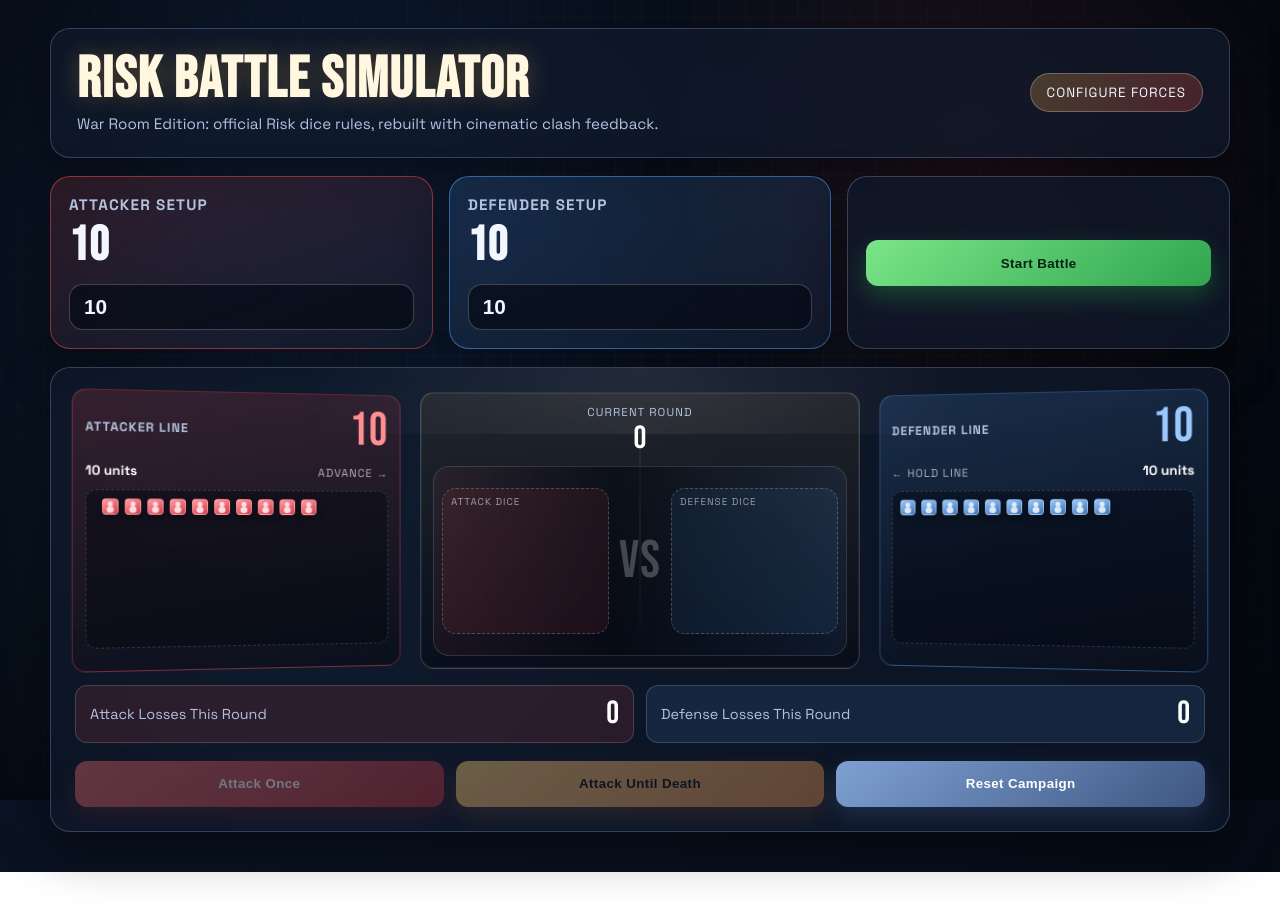
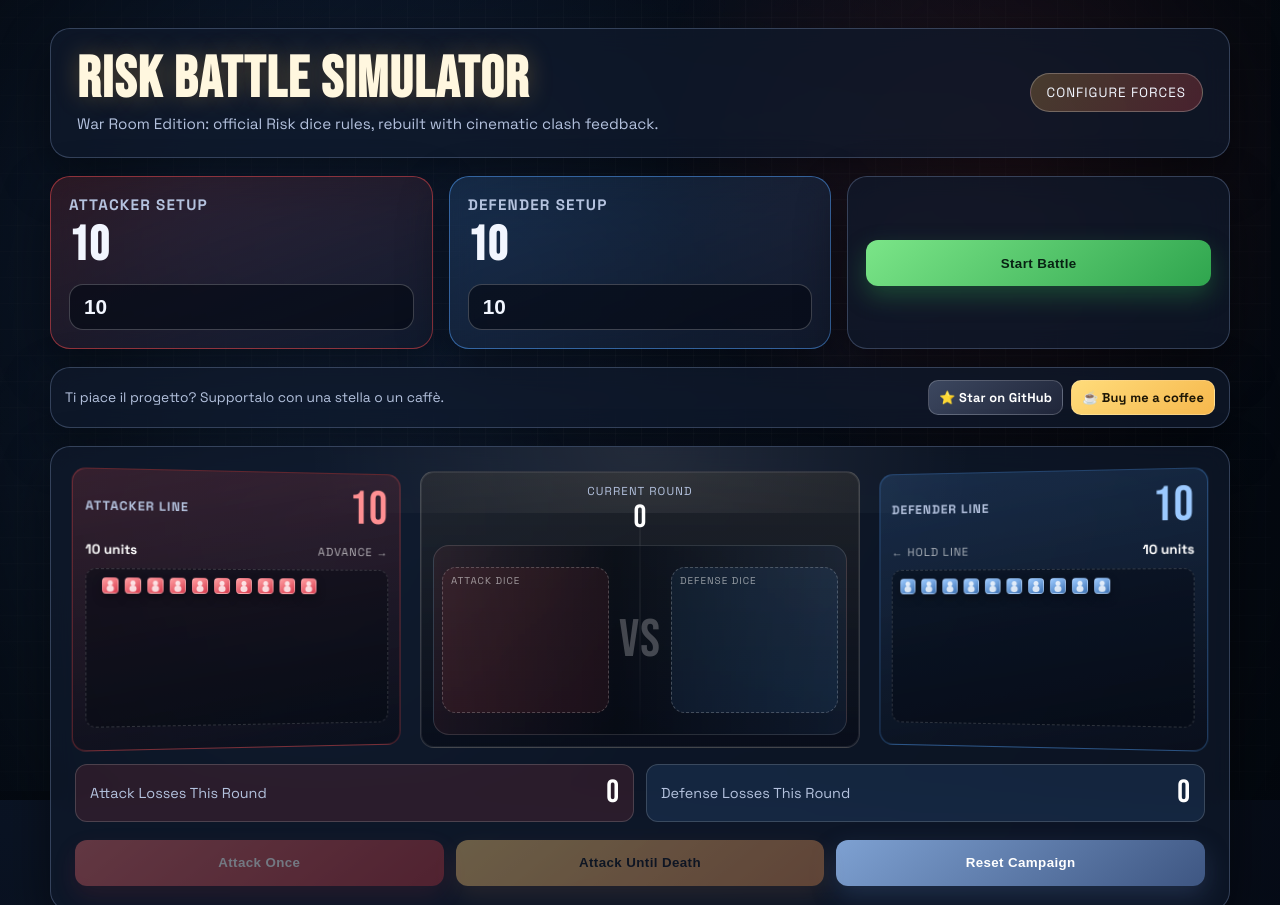
Before and after one commit to moorada/RiskBattleSimulator, a plain HTML site: page index.html in a window 1280 px wide. Shown: the top 905 px of the page. Before the commit the page ends 872 px from the top, so only its background shows below. Drawn offline with Linux system fonts and the light colour scheme.

Commit message:
Add support links for GitHub star and Buy Me a Coffee

```diff
--- a/index.html
+++ b/index.html
@@ -284,6 +284,56 @@
             margin-top: 2px;
         }
 
+        .support-strip {
+            display: flex;
+            align-items: center;
+            justify-content: space-between;
+            gap: 12px;
+            padding: 12px 14px;
+        }
+
+        .support-copy {
+            color: var(--ink-300);
+            font-size: 0.86rem;
+        }
+
+        .support-links {
+            display: flex;
+            gap: 8px;
+            flex-wrap: wrap;
+            justify-content: flex-end;
+        }
+
+        .support-link {
+            display: inline-flex;
+            align-items: center;
+            justify-content: center;
+            border-radius: 10px;
+            border: 1px solid rgba(255, 255, 255, 0.2);
+            padding: 8px 10px;
+            font-size: 0.8rem;
+            font-weight: 700;
+            letter-spacing: 0.2px;
+            text-decoration: none;
+            color: #fff;
+            transition: transform 0.16s ease, filter 0.16s ease, border-color 0.2s ease;
+        }
+
+        .support-link:hover {
+            transform: translateY(-1px);
+            filter: brightness(1.06);
+            border-color: rgba(246, 184, 77, 0.75);
+        }
+
+        .support-link.github {
+            background: linear-gradient(140deg, #3c475f, #20263a);
+        }
+
+        .support-link.coffee {
+            background: linear-gradient(140deg, #ffdc7b, #f6b84d);
+            color: #1d1605;
+        }
+
         .battlefield {
             position: relative;
             padding: 24px;
@@ -927,6 +977,19 @@
                 margin-top: 6px;
             }
 
+            .support-strip {
+                flex-direction: column;
+                align-items: stretch;
+            }
+
+            .support-copy {
+                text-align: center;
+            }
+
+            .support-links {
+                justify-content: center;
+            }
+
             body:not(.battle-mode) #battlefield,
             body:not(.battle-mode) #battleLogPanel {
                 display: none;
@@ -934,6 +997,7 @@
 
             body.battle-mode .header,
             body.battle-mode .control-grid,
+            body.battle-mode .support-strip,
             body.battle-mode #battleLogPanel {
                 display: none;
             }
@@ -1173,6 +1237,14 @@
 
             <div class="panel control-card meta">
                 <button id="startBattleBtn" class="btn-start setup-action">Start Battle</button>
+            </div>
+        </section>
+
+        <section class="panel support-strip">
+            <p class="support-copy">Ti piace il progetto? Supportalo con una stella o un caffè.</p>
+            <div class="support-links">
+                <a class="support-link github" href="https://github.com/moorada/RiskBattleSimulator" target="_blank" rel="noopener noreferrer">⭐ Star on GitHub</a>
+                <a class="support-link coffee" href="https://www.buymeacoffee.com/moorada" target="_blank" rel="noopener noreferrer">☕ Buy me a coffee</a>
             </div>
         </section>
 
```
